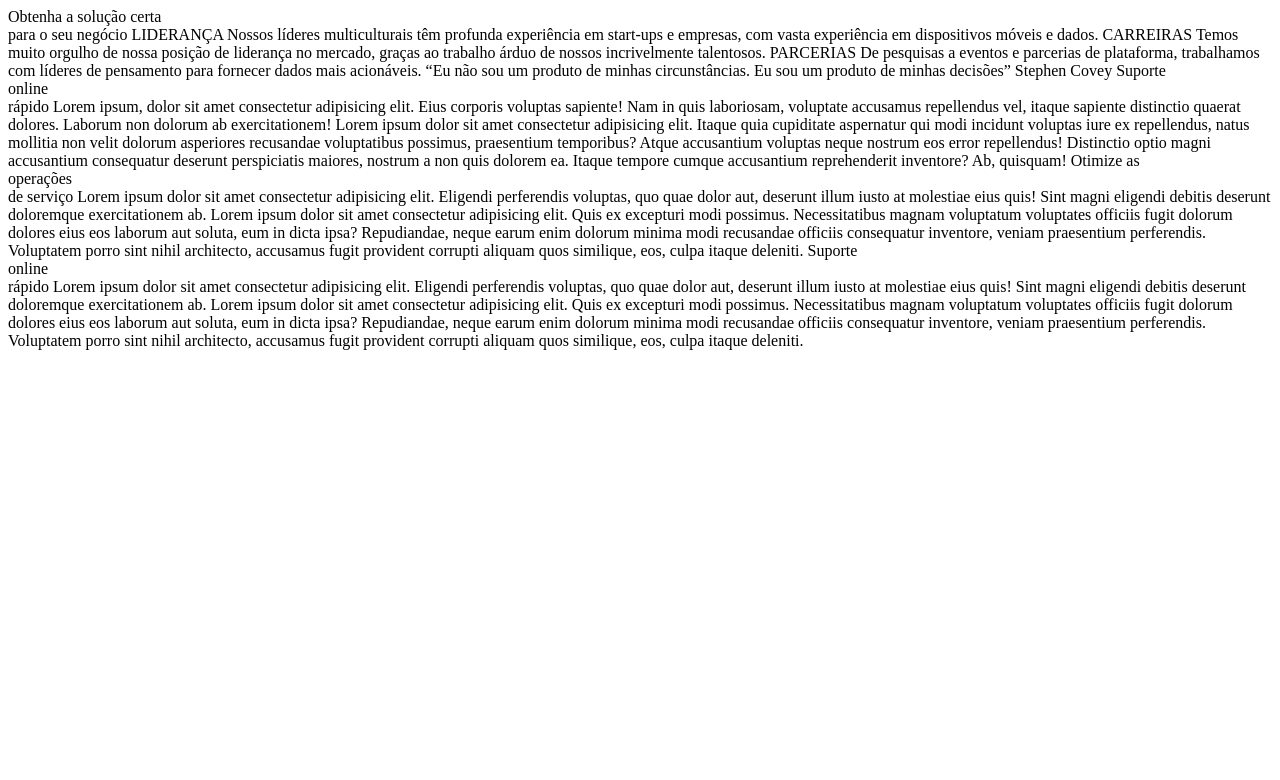
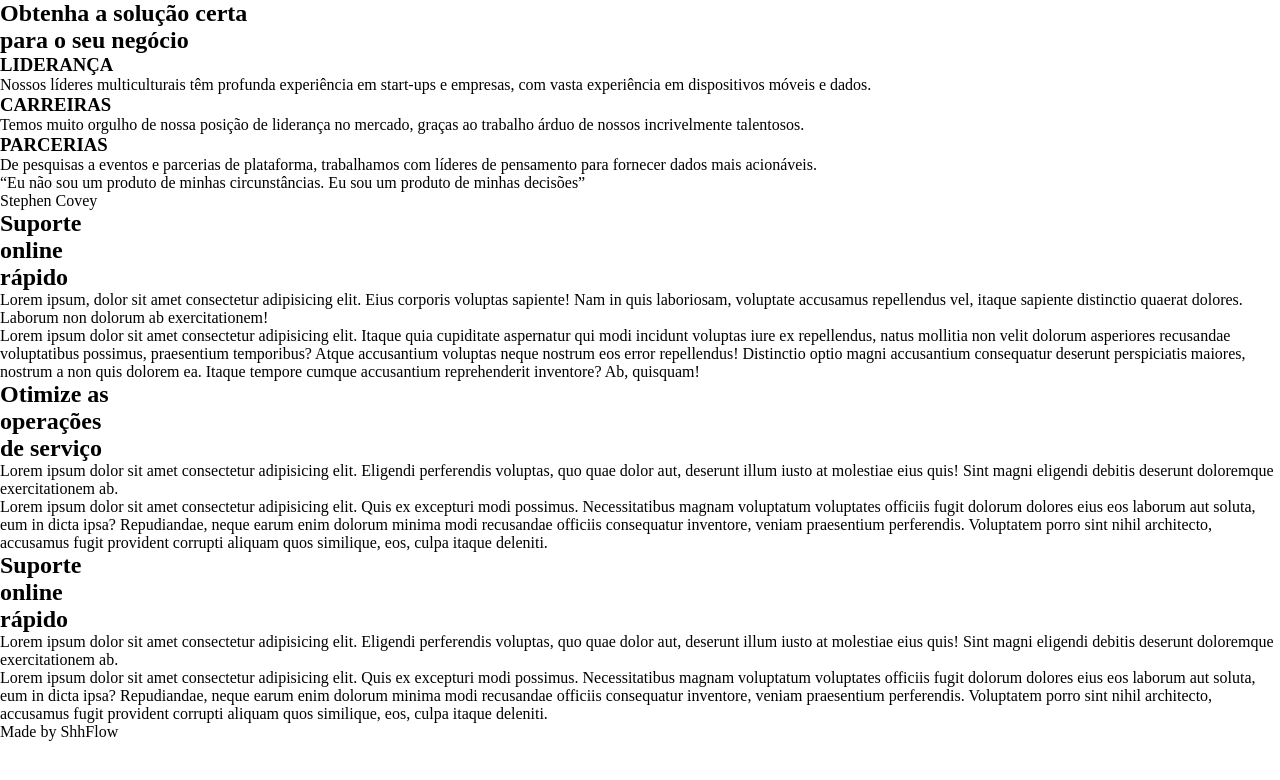
Before and after one commit to HilquiasM/projeto-ng, a plain HTML site: page index.html in a window 1280 px wide. Drawn offline with Linux system fonts and the light colour scheme.

Commit message:
começando

```diff
--- a/estilo/style.css
+++ b/estilo/style.css
@@ -5,5 +5,7 @@
 }
 
 * {
-
+    padding: 0;
+    margin: 0;
+    box-sizing: border-box;
 }
--- a/index.html
+++ b/index.html
@@ -14,46 +14,47 @@
     </header>
 
     <main>
-        Obtenha a solução certa <br> para o seu negócio
+        <section class="content1">
+            <h1>Obtenha a solução certa <br> para o seu negócio</h1>
+            <h3>LIDERANÇA</h3>
+            <p>Nossos líderes multiculturais têm profunda experiência em start-ups e empresas, com vasta experiência em dispositivos móveis e dados.</p>
+            <h3>CARREIRAS</h3>
+            <p>Temos muito orgulho de nossa posição de liderança no mercado, graças ao trabalho árduo de nossos incrivelmente talentosos.</p>
+            <h3>PARCERIAS</h3>
+            <p>De pesquisas a eventos e parcerias de plataforma, trabalhamos com líderes de pensamento para fornecer dados mais acionáveis.</p>
+            <p>“Eu não sou um produto de minhas circunstâncias. Eu sou um produto de minhas decisões”</p>
+            <p>Stephen Covey</p>
+        </section>
 
-        LIDERANÇA
+        <h2>Suporte <br> online <br> rápido</h2>
+        <p>Lorem ipsum, dolor sit amet consectetur adipisicing elit. Eius corporis voluptas sapiente! Nam in quis laboriosam, voluptate accusamus repellendus vel, itaque sapiente distinctio quaerat dolores. Laborum non dolorum ab exercitationem!</p>
 
-        Nossos líderes multiculturais têm profunda experiência em start-ups e empresas, com vasta experiência em dispositivos móveis e dados.
-
-        CARREIRAS
-
-        Temos muito orgulho de nossa posição de liderança no mercado, graças ao trabalho árduo de nossos incrivelmente talentosos.
-
-        PARCERIAS
-
-        De pesquisas a eventos e parcerias de plataforma, trabalhamos com líderes de pensamento para fornecer dados mais acionáveis.
-
-        “Eu não sou um produto de minhas circunstâncias. Eu sou um produto de minhas decisões”
-        Stephen Covey
-
-        Suporte <br> online <br> rápido
-        Lorem ipsum, dolor sit amet consectetur adipisicing elit. Eius corporis voluptas sapiente! Nam in quis laboriosam, voluptate accusamus repellendus vel, itaque sapiente distinctio quaerat dolores. Laborum non dolorum ab exercitationem!
-
+        <p>
             Lorem ipsum dolor sit amet consectetur adipisicing elit. Itaque quia cupiditate aspernatur qui modi incidunt voluptas iure ex repellendus, natus mollitia non velit dolorum asperiores recusandae voluptatibus possimus, praesentium temporibus?
             Atque accusantium voluptas neque nostrum eos error repellendus! Distinctio optio magni accusantium consequatur deserunt perspiciatis maiores, nostrum a non quis dolorem ea. Itaque tempore cumque accusantium reprehenderit inventore? Ab, quisquam!
+        </p>
 
-        Otimize as <br> operações <br> de serviço
+        <h2>Otimize as <br> operações <br> de serviço</h2>
 
-        Lorem ipsum dolor sit amet consectetur adipisicing elit. Eligendi perferendis voluptas, quo quae dolor aut, deserunt illum iusto at molestiae eius quis! Sint magni eligendi debitis deserunt doloremque exercitationem ab.
+        <p>Lorem ipsum dolor sit amet consectetur adipisicing elit. Eligendi perferendis voluptas, quo quae dolor aut, deserunt illum iusto at molestiae eius quis! Sint magni eligendi debitis deserunt doloremque exercitationem ab.</p>
 
+        <p>
             Lorem ipsum dolor sit amet consectetur adipisicing elit. Quis ex excepturi modi possimus. Necessitatibus magnam voluptatum voluptates officiis fugit dolorum dolores eius eos laborum aut soluta, eum in dicta ipsa?
             Repudiandae, neque earum enim dolorum minima modi recusandae officiis consequatur inventore, veniam praesentium perferendis. Voluptatem porro sint nihil architecto, accusamus fugit provident corrupti aliquam quos similique, eos, culpa itaque deleniti.
+        </p>
 
-        Suporte <br> online <br> rápido
+        <h2>Suporte <br> online <br> rápido</h2>
 
-        Lorem ipsum dolor sit amet consectetur adipisicing elit. Eligendi perferendis voluptas, quo quae dolor aut, deserunt illum iusto at molestiae eius quis! Sint magni eligendi debitis deserunt doloremque exercitationem ab.
+        <p>Lorem ipsum dolor sit amet consectetur adipisicing elit. Eligendi perferendis voluptas, quo quae dolor aut, deserunt illum iusto at molestiae eius quis! Sint magni eligendi debitis deserunt doloremque exercitationem ab.</p>
 
+        <p>
             Lorem ipsum dolor sit amet consectetur adipisicing elit. Quis ex excepturi modi possimus. Necessitatibus magnam voluptatum voluptates officiis fugit dolorum dolores eius eos laborum aut soluta, eum in dicta ipsa?
             Repudiandae, neque earum enim dolorum minima modi recusandae officiis consequatur inventore, veniam praesentium perferendis. Voluptatem porro sint nihil architecto, accusamus fugit provident corrupti aliquam quos similique, eos, culpa itaque deleniti.
+        </p>
     </main>
 
     <footer>
-
+        <P>Made by ShhFlow</P>
     </footer>
 </body>
 </html>
```
Lines whose indentation alone changed are shown as unchanged.
